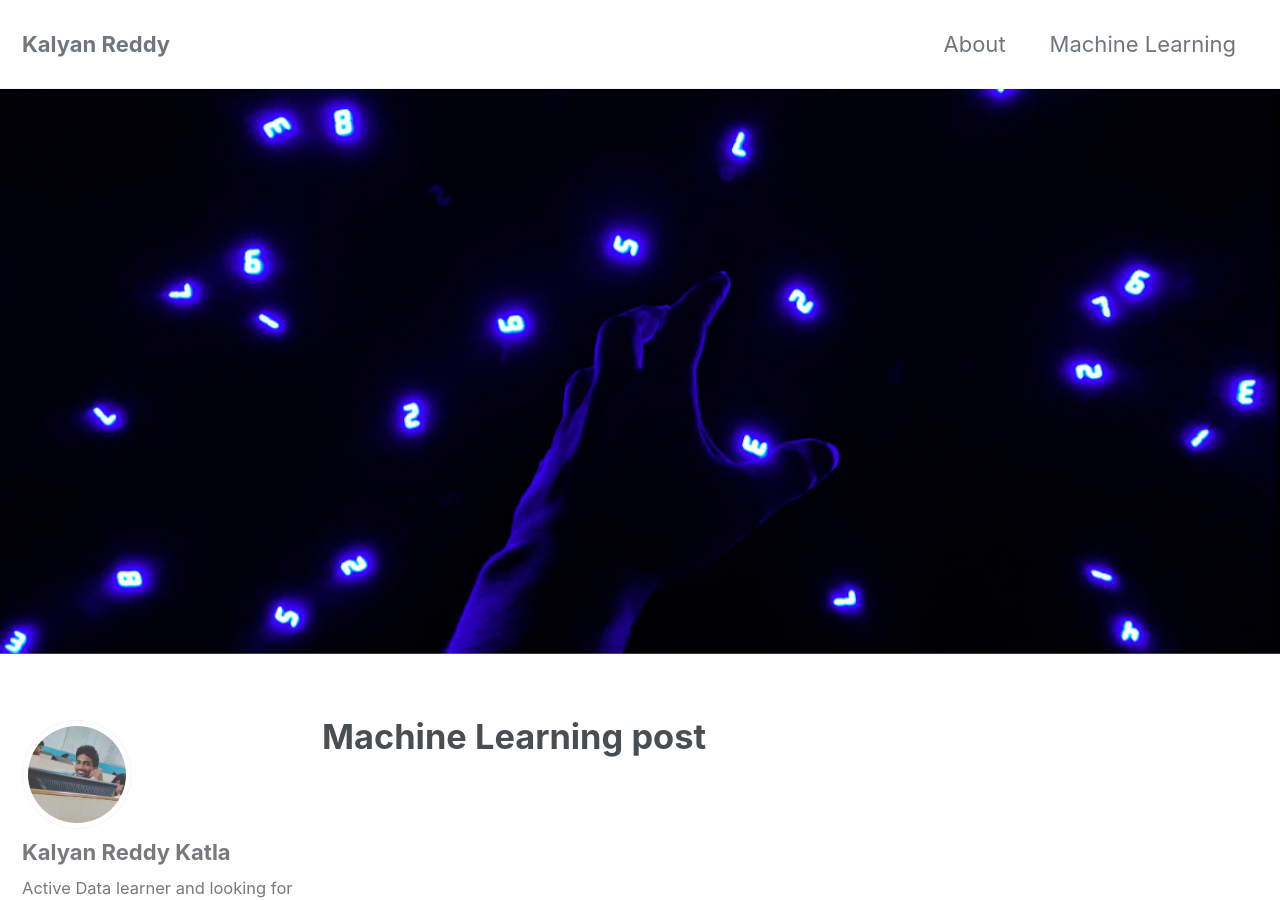
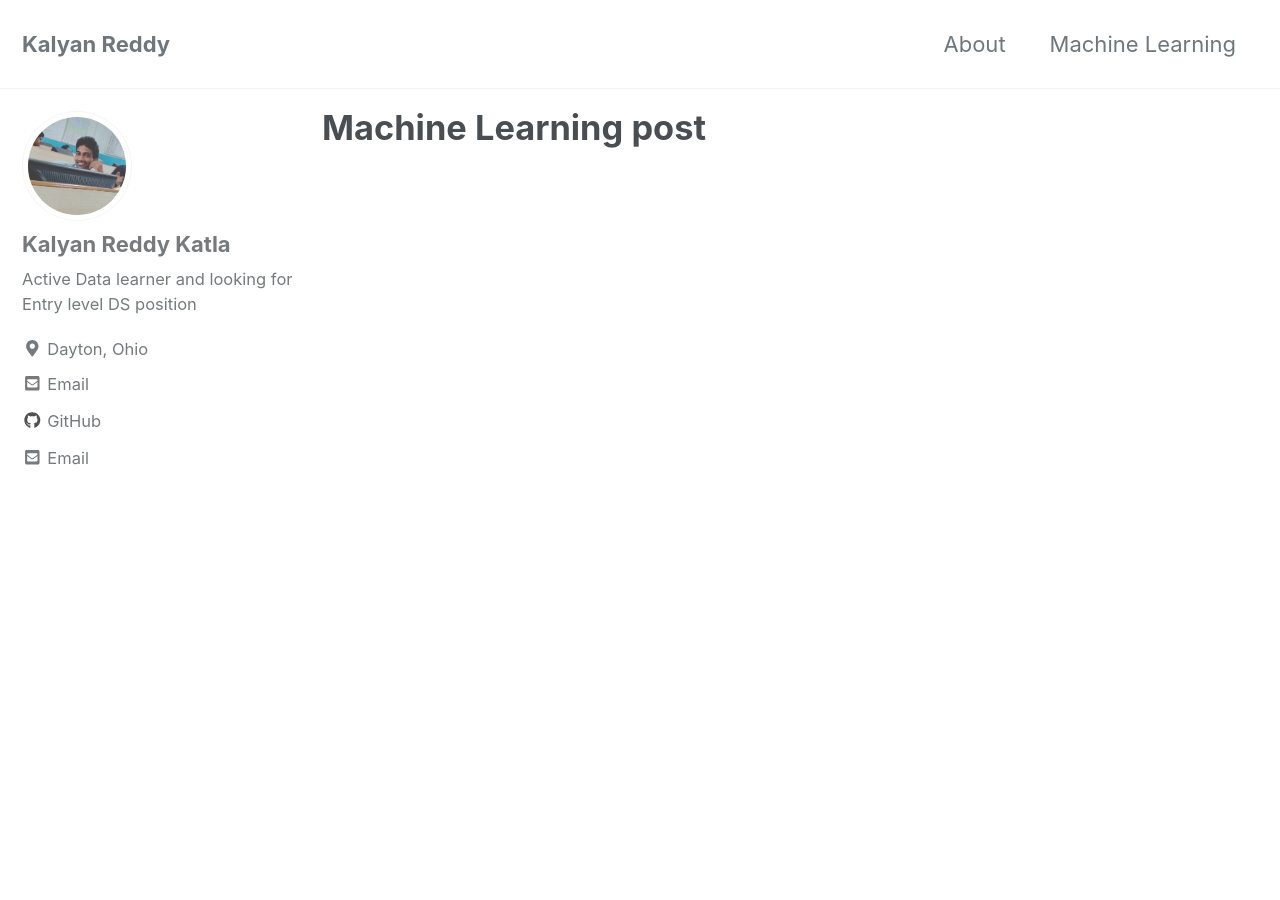
Before and after one commit to Kalyankr/Kalyankr.github.io, a Jekyll site: the page built from _pages/machinelearning.md, in a window 1280 px wide and 900 px high. Built offline with Jekyll 4.4.1, drawn with Linux system fonts in a browser that asks for light colours; cached includes are drawn as plain includes; nearby versions of some CDN libraries.

Commit message:
deep learning

```diff
--- a/_pages/machinelearning.md
+++ b/_pages/machinelearning.md
@@ -4,5 +4,5 @@ permalink: /machine-learning/
 title: "Machine Learning post"
 author_profile: true
 header:
-  image: "/images/ds.png"
+  #image: "/images/ds.png"
 ---
```
Also changed, not shown: _posts/2019-01-19-deeplearning.md (renamed from _posts/2018-07-14-deep.md).
